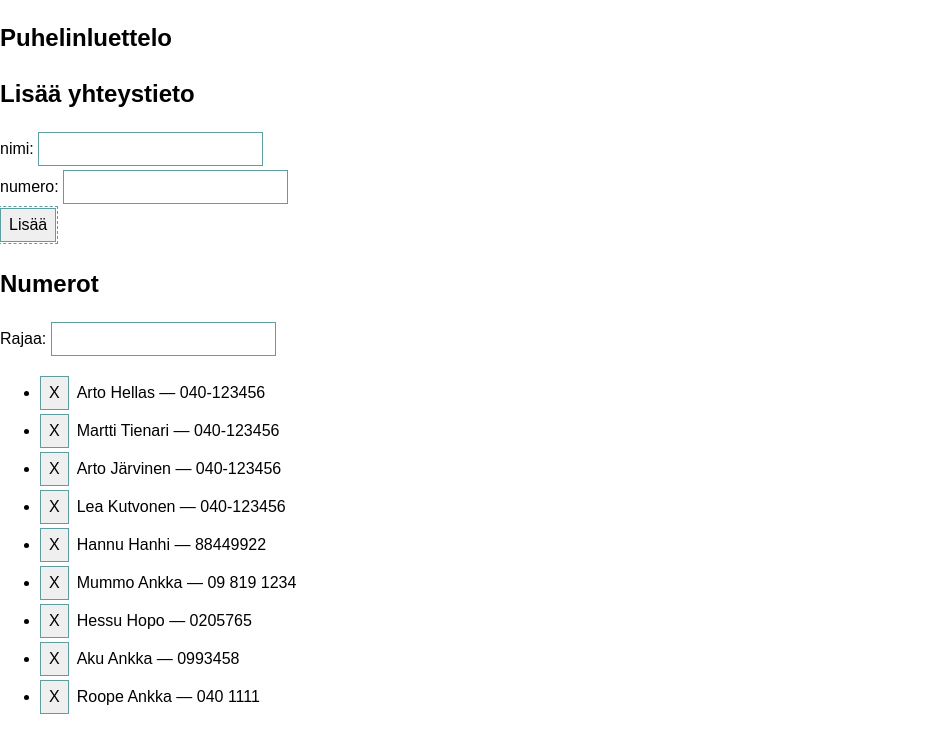
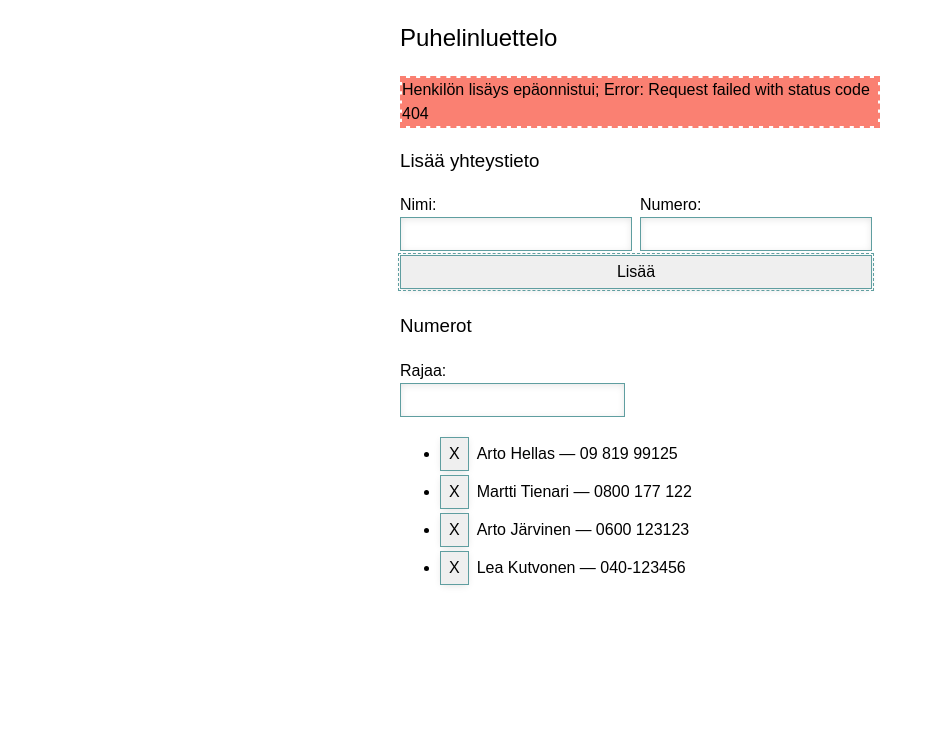
Before and after one commit to thykka/fso2019, a React (Create React App) app in the folder osa2/puhelinluettelo/: page / in a window 1280 px wide. Both pictures are taken after typing "Sample", "Sample" into the empty fields and a click on the button "Lisää". Shown: the top 752 px of the page, without its empty margins (0-943 px from the left). Built offline with nearby package versions, Linux system fonts and the light colour scheme; no server answers; data requests are answered from the project's data file.

Commit message:
osa2 - puhelinluettelo step11-12

```diff
--- a/osa2/puhelinluettelo/db.json
+++ b/osa2/puhelinluettelo/db.json
@@ -2,48 +2,23 @@
   "persons": [
     {
       "name": "Arto Hellas",
-      "number": "040-123456",
+      "number": "09 819 99125",
       "id": 1
     },
     {
       "name": "Martti Tienari",
-      "number": "040-123456",
+      "number": "0800 177 122",
       "id": 2
     },
     {
       "name": "Arto Järvinen",
-      "number": "040-123456",
+      "number": "0600 123123",
       "id": 3
     },
     {
       "name": "Lea Kutvonen",
       "number": "040-123456",
       "id": 4
-    },
-    {
-      "name": "Hannu Hanhi",
-      "number": "88449922",
-      "id": 7
-    },
-    {
-      "name": "Mummo Ankka",
-      "number": "09 819 1234",
-      "id": 9
-    },
-    {
-      "name": "Hessu Hopo",
-      "number": "0205765",
-      "id": 10
-    },
-    {
-      "name": "Aku Ankka",
-      "number": "0993458",
-      "id": 12
-    },
-    {
-      "name": "Roope Ankka",
-      "number": "040 1111",
-      "id": 13
     }
   ]
 }
--- a/osa2/puhelinluettelo/src/App.js
+++ b/osa2/puhelinluettelo/src/App.js
@@ -1,8 +1,11 @@
 import React, { useState, useEffect } from 'react';
 import Persons from './services/persons';
+import Notification, { NotificationDuration } from './components/Notification';
 
 const App = () => {
   const [ persons, setPersons ] = useState([]);
+  const [ notification, setNotification ] = useState();
+  const clearNotification = () => setNotification(null);
 
   useEffect(() => {
     Persons.getList().then(data => setPersons(data));
@@ -10,46 +13,57 @@ const App = () => {
 
   const [ filter, setFilter ] = useState('');
   const filteredContacts = persons.filter(
-    person => person.name.toLowerCase()
-      .indexOf(filter.toLowerCase()) >= 0
+    person =>
+      person.name.toLowerCase().indexOf(filter.toLowerCase()) >= 0 ||
+      person.number.indexOf(filter) >= 0
   );
+
+  const notify = (notification) => {
+    setNotification(notification);
+    setTimeout(clearNotification, NotificationDuration[notification.type]);
+  }
 
   const addPerson = (name, number) => {
     const existingPerson = persons.find(person=>
       person.name === name || person.number === number
     );
     if(existingPerson && confirm(`${ name } on jo luettelossa, korvataanko tiedot?`)) {
-      Persons.edit(existingPerson.id, { name, number })
-        .then(editedPerson => setPersons(
-          persons.map(person =>
-            person.id === existingPerson.id ? editedPerson : person
-          )
-        ))
-        .catch(error => console.error(error));
+      Persons.edit(existingPerson.id, { name, number }).then(editedPerson => {
+        setPersons(persons.map(person => person.id === existingPerson.id ? editedPerson : person ));
+        notify({ message: 'Yhteystieto päivitetty: ' + editedPerson.name, type: 'confirm' });
+      })
+        .catch(error => notify({ message: `Tietojen päivitys epäonnistui`, type: 'error', error }) );
     } else {
-      Persons.create({ name, number })
-        .then(newPerson => setPersons([...persons, {
-          name: newPerson.name,
-          number: newPerson.number,
-          id: newPerson.id
-        }]))
-        .catch(error => console.error(error));
+      Persons.create({ name, number }).then(newPerson => {
+        setPersons([...persons, newPerson]);
+        notify({ message: 'Henkilö lisätty: ' + newPerson.name, type: 'confirm' });
+      })
+        .catch(error => notify({ message: `Henkilön lisäys epäonnistui`, type: 'error', error }) );
     }
   };
 
   const removePerson = (id) => {
-    if(confirm('Poistetaan ' + persons.find(person => person.id === id).name + '?')) {
-      Persons.remove(id).then(() => {
-        setPersons(persons.filter(person => person.id !== id));
-      });
+    const removePerson = persons.find(person => person.id === id);
+
+    if(
+      removePerson &&
+      confirm('Poistetaan henkilö ' + removePerson.name + '?')
+    ) {
+      Persons.remove(id)
+        .then(() => {
+          setPersons(persons.filter(person => person.id !== id));
+          notify({ message: 'Henkilö poistettu: ' + removePerson.name, type: 'confirm' });
+        })
+          .catch(error => notify({ message: `Henkilön poisto epäonnistui`, type: 'error', error }) );
     }
   }
 
   return (
-    <section>
+    <section className='contacts'>
       <h1>Puhelinluettelo</h1>
+      <Notification notification={notification} />
       <NewContact addPerson={ addPerson } />
-      <h2>Numerot</h2>
+      <h3>Numerot</h3>
       <Filter filter={ filter } setFilter={ setFilter } />
       <ContactList persons={ filteredContacts } removePerson={ removePerson } />
     </section>
@@ -78,11 +92,17 @@ const NewContact = ({ addPerson }) => {
   };
 
   return (
-    <form onSubmit={handleSubmit}>
-      <h2>Lisää yhteystieto</h2>
-      <div>nimi:   <input value={newName}   onChange={handleNameChange} /></div>
-      <div>numero: <input value={newNumber} onChange={handleNumberChange} /></div>
-      <div><button type="submit">Lisää</button></div>
+    <form className='contacts__new' onSubmit={handleSubmit}>
+      <h3>Lisää yhteystieto</h3>
+      <div className='form-control'>
+        Nimi:<br /><input value={newName}   onChange={handleNameChange} />
+      </div>
+      <div className='form-control'>
+        Numero:<br /><input value={newNumber} onChange={handleNumberChange} />
+      </div>
+      <div className='form-control'>
+        <button type="submit">Lisää</button>
+      </div>
   </form>
   )
 };
@@ -93,7 +113,7 @@ const Filter = ({ filter, setFilter }) => {
   };
 
   return <div>
-    Rajaa: <input value={ filter } onChange={ handleChange } />
+    Rajaa:<br /><input value={ filter } onChange={ handleChange } />
   </div>;
 };
 
@@ -109,7 +129,7 @@ const ContactList = ({ persons, removePerson }) => <ul>
   }
 </ul>;
 
-const ContactItem = ({ person, removePerson }) => <li>
+const ContactItem = ({ person, removePerson }) => <li data-id={ person.id }>
   <button onClick={ removePerson }>X</button>
   { person.name } — { person.number }
 </li>;
--- /dev/null
+++ b/osa2/puhelinluettelo/src/components/Notification.js
@@ -0,0 +1,27 @@
+import React from 'react';
+
+const Notification = ({ notification }) => {
+  if(
+    !notification ||
+    !notification.hasOwnProperty('message')
+  ) return null;
+
+  const type = notification.type || 'error';
+
+  if(notification.error) {
+    notification.message += '; ' + (notification.error).toString();
+  }
+
+  return (
+    <div className={ `notification notification--${ type }` }>
+      { notification.message }
+    </div>
+  )
+}
+
+export default Notification;
+
+export const NotificationDuration = {
+  'error': 10000,
+  'confirm': 5000
+};
--- a/osa2/puhelinluettelo/src/index.css
+++ b/osa2/puhelinluettelo/src/index.css
@@ -1,3 +1,18 @@
+:root {
+  box-sizing: border-box;
+  --shadow: 0 .1em .5em -.1em #0002;
+}
+
+*, *::after, *::before {
+  box-sizing: inherit;
+}
+
+html {
+  padding-bottom: 2rem;
+  position: relative;
+  min-height: 100vh;
+}
+
 body {
   font-family: sans-serif;
   line-height: 1.5;
@@ -14,13 +29,65 @@ button, input {
   padding: 0.25em .5em;
   margin: 0 .5em .25em 0;
 }
+
+button {
+  box-shadow: var(--shadow);
+}
+
+input:not([type='checkbox']):not([type='radio']):not([type='button']) {
+  box-shadow: inset var(--shadow);
+}
+
 button:focus,
 input:focus {
   outline: 1px dashed cadetblue;
 }
+
 button:focus {
   outline-offset: 1px;
 }
+
 input:focus {
   outline-offset: -3px;
 }
+
+h1, h3 {
+  font-weight: 300;
+}
+
+.contacts {
+  margin: 0 auto;
+  max-width: 30em;
+}
+
+.contacts__new {
+  display: flex;
+  flex-flow: row wrap;
+}
+
+.contacts__new h3 {
+  flex: 0 0 100%;
+}
+
+.form-control {
+  display: flex;
+  flex-flow: column nowrap;
+  flex: 1 0 auto;
+}
+
+.notification {
+  background-clip: content-box;
+  border: 2px dashed;
+  display: flex;
+  justify-content: center;
+}
+
+.notification--error {
+  background-color: salmon;
+  border-color: salmon;
+}
+
+.notification--confirm {
+  background-color: yellowgreen;
+  border-color: yellowgreen;
+}
```
